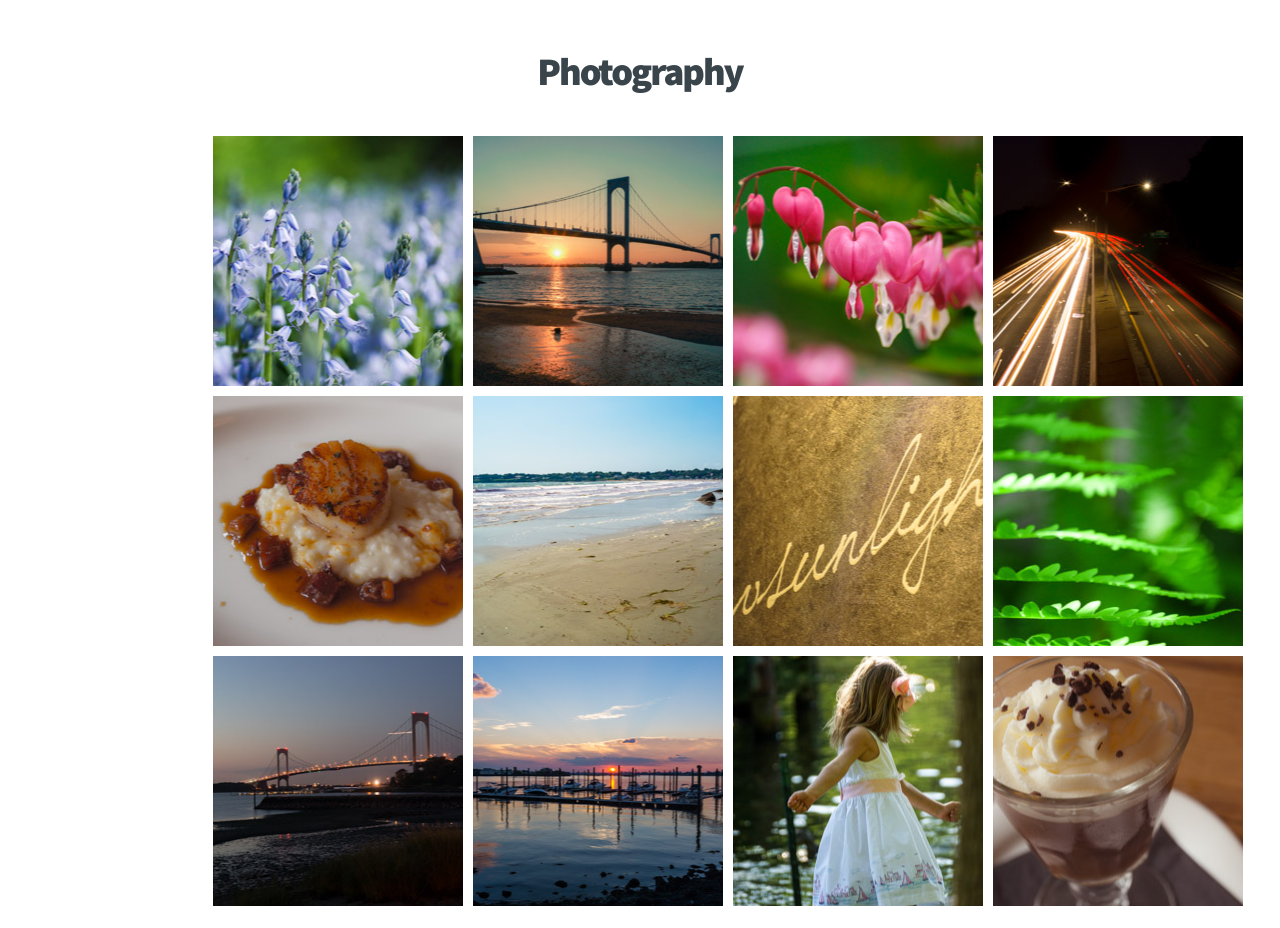
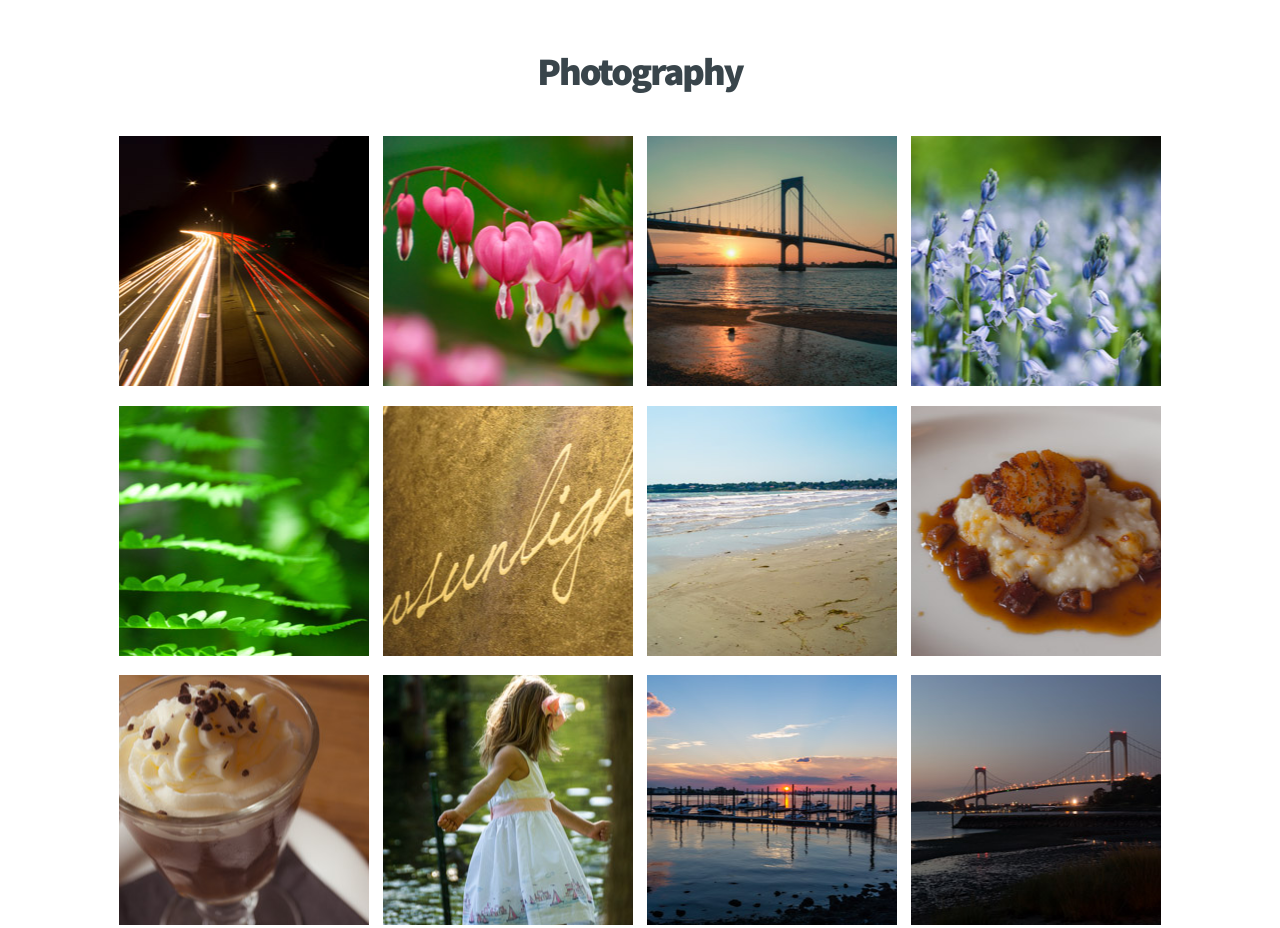
Before and after one commit to zou3519/zou3519.github.io, a plain HTML site: page index.html in a window 1280 px wide. Shown: the part 2360-3288 px from the top of the page. Drawn offline with Linux system fonts and the light colour scheme.

Commit message:
alignment

```diff
--- a/css/style.css
+++ b/css/style.css
@@ -20,8 +20,8 @@
 
 		background-position: center;
 		background-repeat: no-repeat;
-
-	    float: right;
+		display: inline-block;
+	    /*float: right;*/
 	    overflow: hidden;
 	    position: relative;}
 
```
